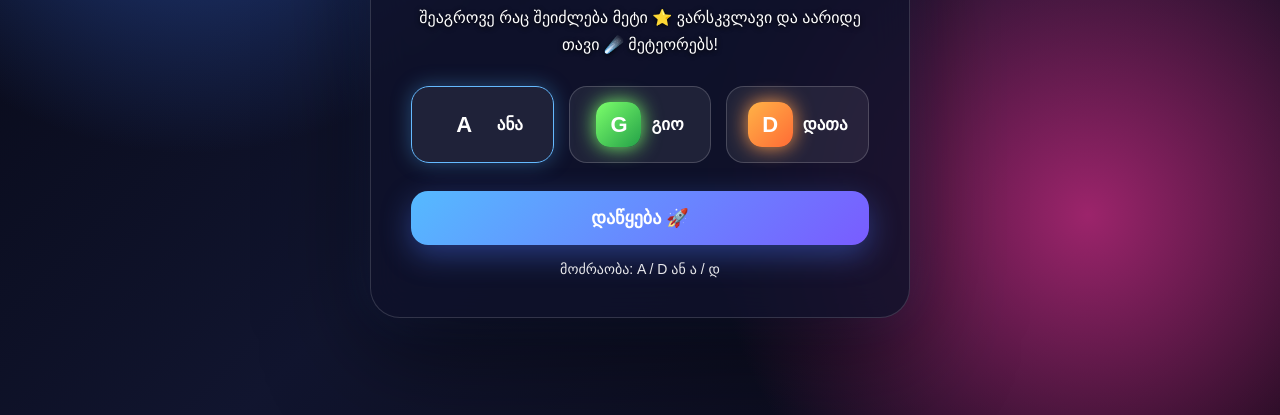
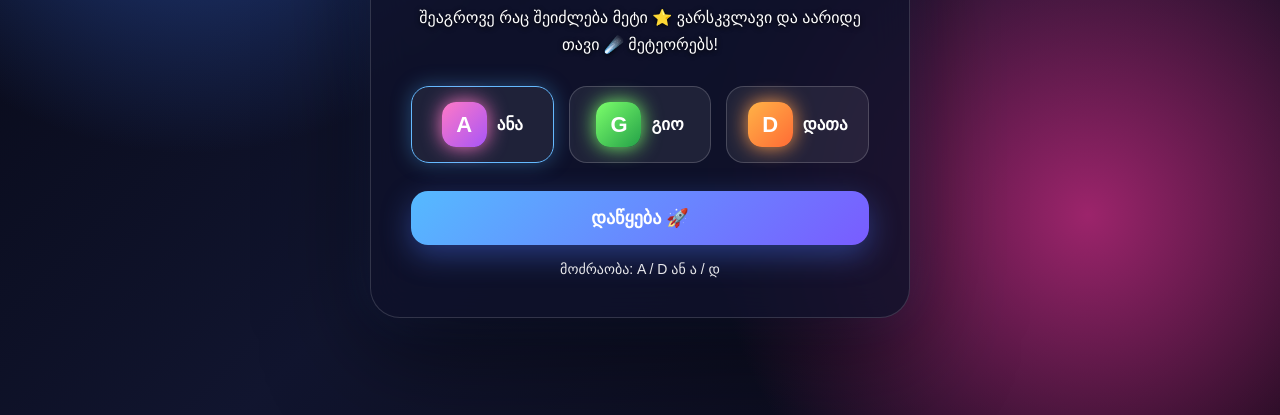
Before and after one commit to Andogo1/andogo, a plain HTML site: page index.html in a window 1280 px wide. Shown: the part 385-800 px from the top of the page. Drawn offline with Linux system fonts and the light colour scheme.

Commit message:
Update style.css

```diff
--- a/style.css
+++ b/style.css
@@ -19,8 +19,6 @@ body {
         radial-gradient(circle at 85% 75%, #9c246b, transparent 30%),
         linear-gradient(135deg, #050611, #11152f, #080612);
 }
-
-/* ზედა ზოლი */
 
 header {
     position: fixed;
@@ -73,8 +71,6 @@ header {
     border: 1px solid rgba(255, 255, 255, 0.15);
 }
 
-/* Screens */
-
 .screen {
     width: 100%;
     height: 100%;
@@ -89,8 +85,6 @@ header {
 .screen.active {
     display: grid;
 }
-
-/* მთავარი ბარათი */
 
 .menu {
     width: min(92vw, 540px);
@@ -158,8 +152,6 @@ p {
     text-shadow: 0 1px 5px black;
 }
 
-/* პერსონაჟები */
-
 .characters {
     display: flex;
 
@@ -224,12 +216,12 @@ p {
     color: white;
 }
 
-/* გოგა */
+/* ანა */
 
-.goga {
-    background: linear-gradient(135deg, #4bb6ff, #465dff);
+.ana {
+    background: linear-gradient(135deg, #ff79c6, #a855f7);
 
-    box-shadow: 0 0 20px #4bb6ff;
+    box-shadow: 0 0 20px #ff79c6;
 }
 
 /* გიო */
@@ -247,8 +239,6 @@ p {
 
     box-shadow: 0 0 20px #ff9d4d;
 }
-
-/* დაწყების ღილაკი */
 
 .startButton {
     width: 100%;
@@ -296,8 +286,6 @@ p {
     opacity: 0.9;
 }
 
-/* თამაში */
-
 .gameScreen {
     position: relative;
 }
@@ -316,8 +304,6 @@ canvas {
 
     background: #080a1c;
 }
-
-/* მობილურის ღილაკები */
 
 .mobileControls {
     display: none;
@@ -344,8 +330,6 @@ canvas {
     font-size: 25px;
 }
 
-/* შედეგი */
-
 .finalScore {
     margin: 25px;
 
@@ -360,8 +344,6 @@ canvas {
         0 0 30px #ffb300;
 }
 
-/* ანიმაცია */
-
 @keyframes appear {
 
     from {
@@ -375,8 +357,6 @@ canvas {
     }
 
 }
-
-/* ტელეფონი */
 
 @media (max-width: 700px) {
 
```
